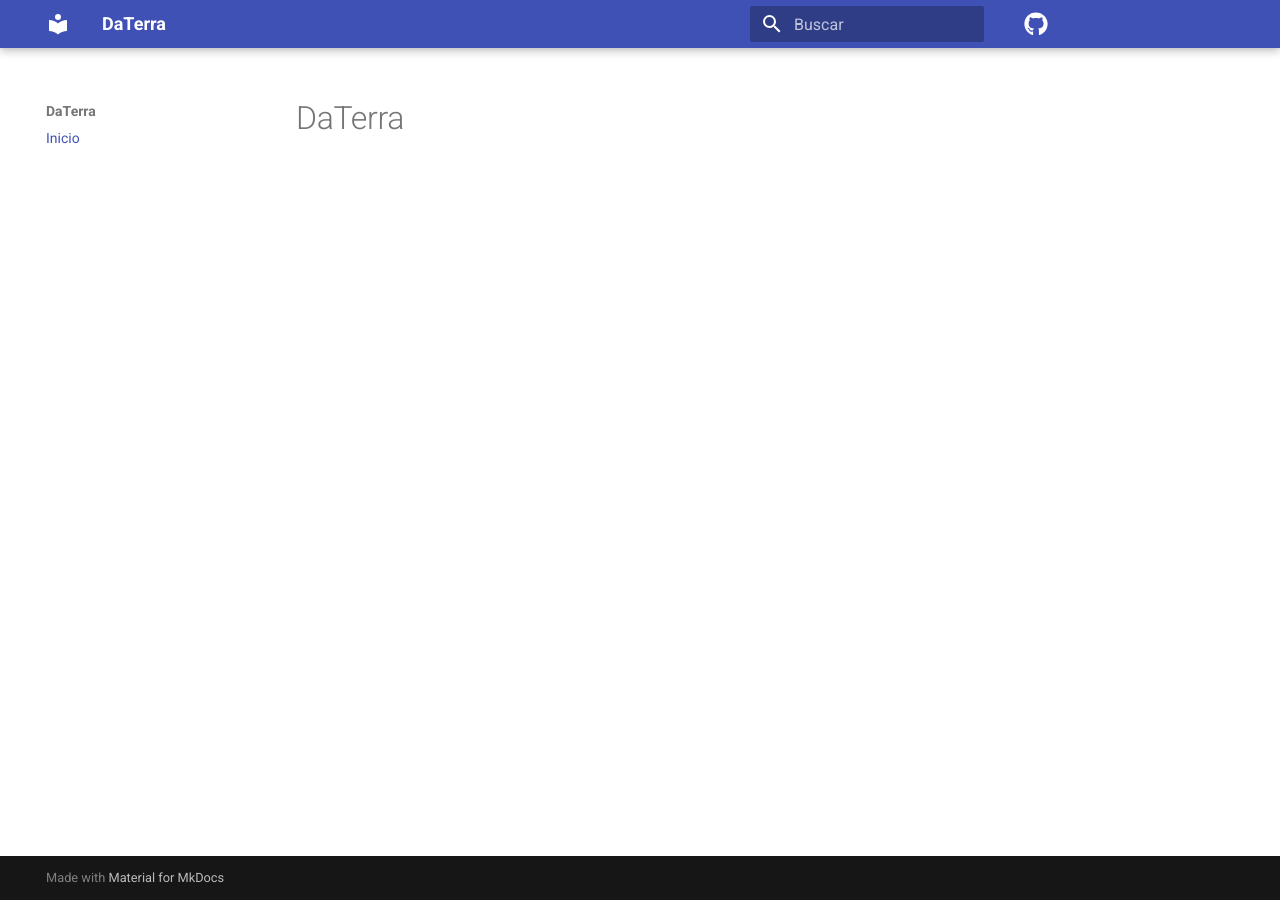
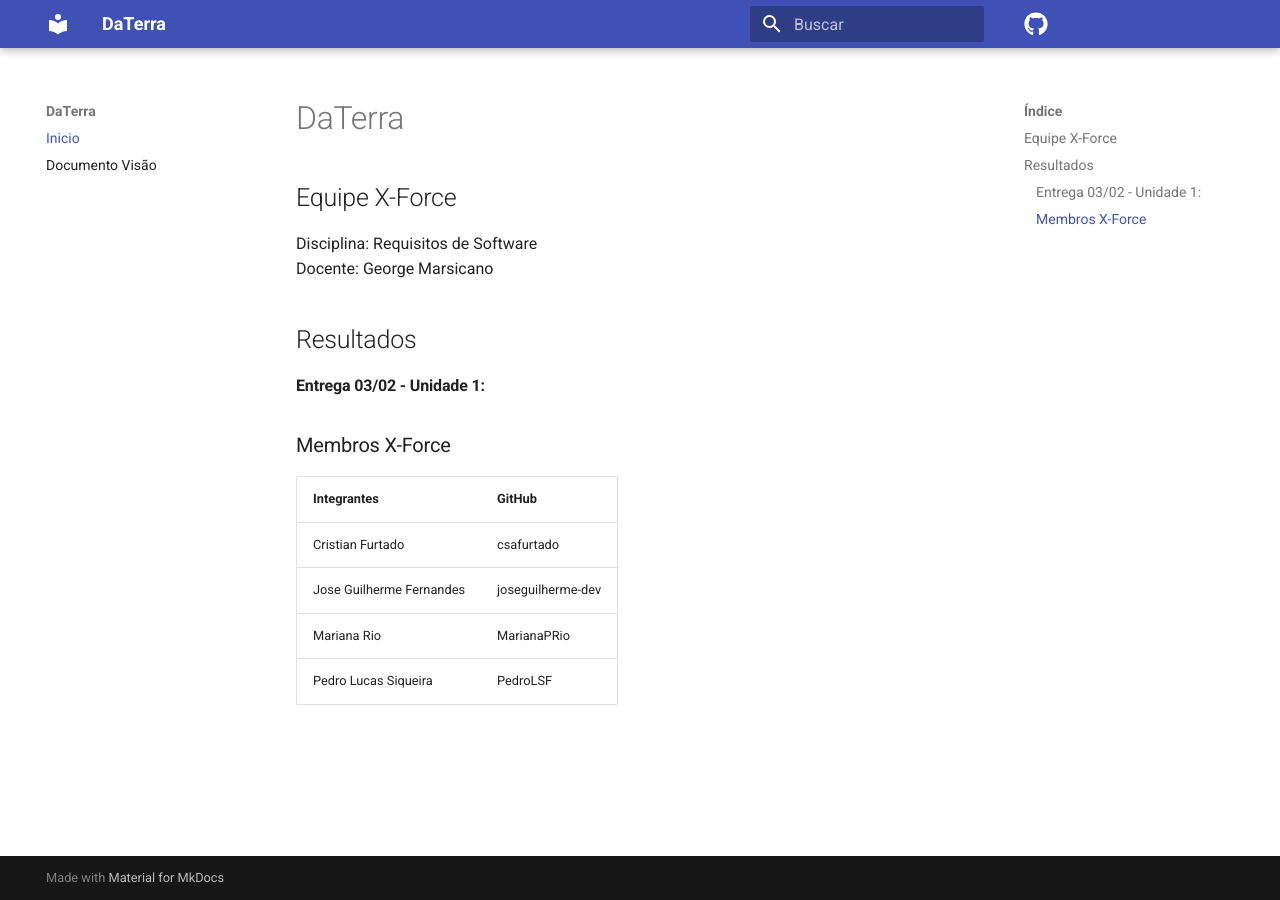
Before and after one commit to FGAUnB-REQ-GM/2021.2-DaTerra, an MkDocs documentation site: the page built from docs/docs/index.md, in a window 1280 px wide. Built offline with MkDocs 1.6.1 and Material for MkDocs 9.7.7, drawn with Linux system fonts in a browser that asks for light colours; comment, search, counter and statistics services are not loaded.

Commit message:
Adicionando conteudo da pagina inicial
Signed-off-by: MarianaPRio <marianapires00@gmail.com>

```diff
--- a/docs/docs/index.md
+++ b/docs/docs/index.md
@@ -1 +1,16 @@
 # DaTerra
+## Equipe X-Force
+
+Disciplina: Requisitos de Software
+Docente: George Marsicano
+
+## Resultados
+#### Entrega 03/02 - Unidade 1:
+
+### Membros X-Force
+Integrantes|GitHub
+------------------------|-------
+Cristian Furtado| csafurtado
+Jose Guilherme Fernandes| joseguilherme-dev
+Mariana Rio| MarianaPRio
+Pedro Lucas Siqueira| PedroLSF
--- a/docs/mkdocs.yml
+++ b/docs/mkdocs.yml
@@ -10,5 +10,9 @@ theme:
   icon:
     repo: fontawesome/brands/github
 
+extra_css:
+  - stylesheets/extra.css
+
 nav:
   - Inicio: index.md
+  - Documento Visão: DocVisao.md
```
Also changed, not shown: docs/docs/DocVisao.md (added).
